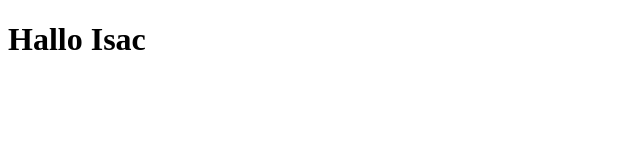
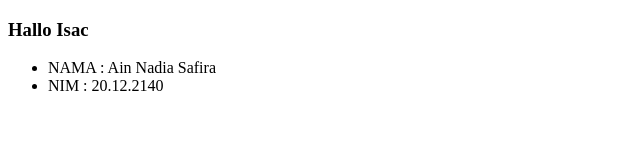
Before and after one commit to Isac-K6/first-project, a plain HTML site: page index.html in a window 1280 px wide. Shown: the whole page, without its empty margins (0-640 px from the left). Drawn offline with Linux system fonts and the light colour scheme.

Commit message:
adding data AIN  on index.html

```diff
--- a/index.html
+++ b/index.html
@@ -7,6 +7,11 @@
     <title>Mencoba Git</title>
 </head>
 <body>
-    <h1>Hallo Isac</h1>
+    <h3>Hallo Isac</h3>
+
+    <ul>
+        <li>NAMA : Ain Nadia Safira</li>
+        <li>NIM : 20.12.2140</li>
+    </ul>
 </body>
 </html>
```
